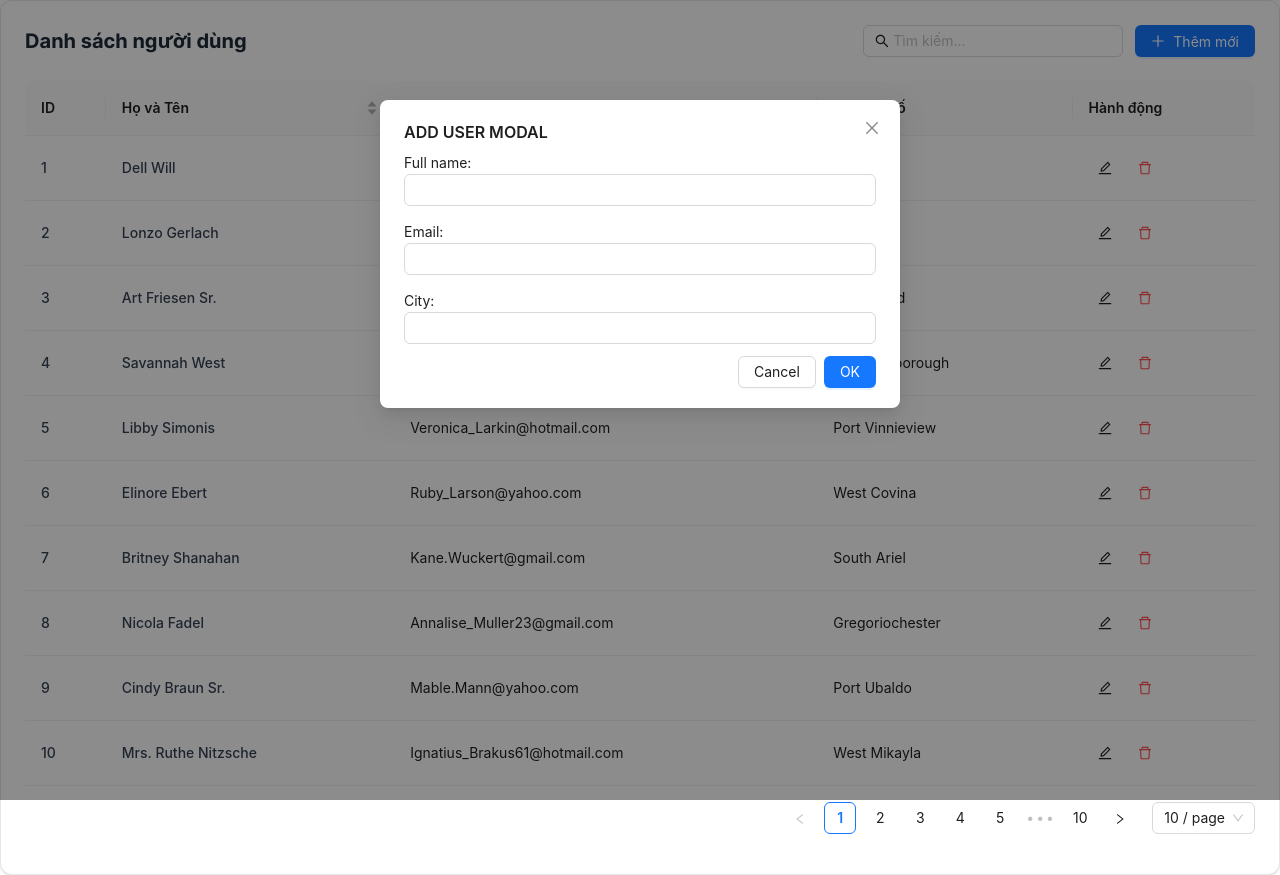
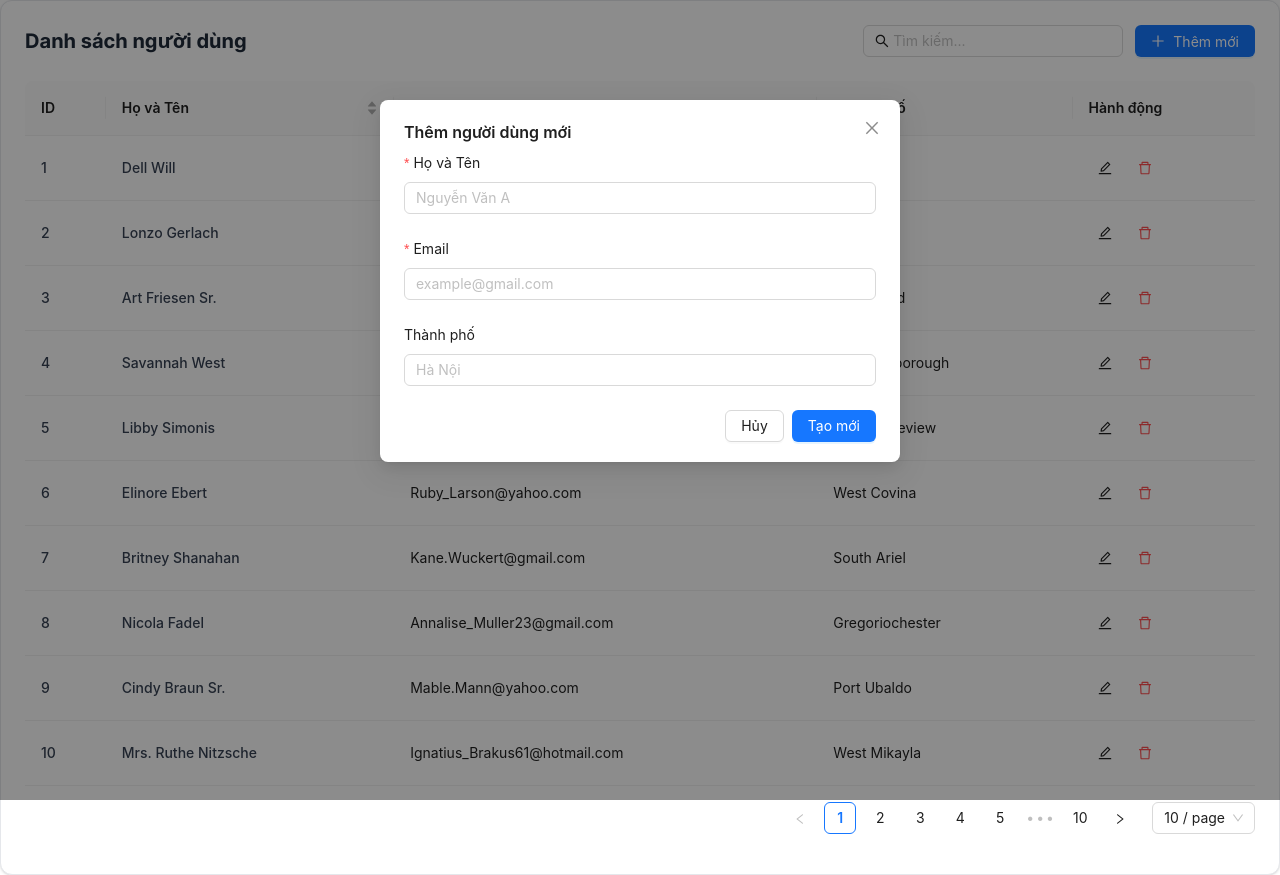
Before and after one commit to Tinasoft-VietNam/nextjs-platform, a Next.js app: page /base in a window 1280 px wide. Both pictures are taken after a click on the button "Thêm mới". Built offline with nearby package versions, Linux system fonts and the light colour scheme.

Commit message:
features add, edit, deleete with modal , form css

```diff
--- /dev/null
+++ b/src/api/userApi.ts
@@ -0,0 +1,25 @@
+// api/userApi.ts
+export const fetchUsers = async (queryString: string) => {
+  const response = await fetch(`/api/data?${queryString}`);
+  return response.json();
+};
+
+export const createUser = async (newUser: any) => {
+  const response = await fetch('/api/data', {
+    method: 'POST',
+    body: JSON.stringify(newUser),
+  });
+  return response.json();
+};
+
+export const updateUser = async (user: any) => {
+  const response = await fetch(`/api/data/${user._id}`, {
+    method: 'PUT',
+    body: JSON.stringify(user),
+  });
+  return response.json();
+};
+
+export const deleteUser = async (id: string) => {
+  await fetch(`/api/data/${id}`, { method: 'DELETE' });
+};
--- /dev/null
+++ b/src/components/organisms/CreateorEditModal.tsx
@@ -0,0 +1,77 @@
+'use client'
+
+import React, { useEffect } from 'react';
+import { Modal, Form, Input, Button } from 'antd';
+
+interface Props {
+  isOpen: boolean;
+  initialData: any | null; // Nếu null là Thêm, nếu có data là Sửa
+  onCancel: () => void;
+  onSubmit: (values: any) => void;
+  isLoading: boolean;
+}
+
+const CreateOrEditModal = ({ isOpen, initialData, onCancel, onSubmit, isLoading }: Props) => {
+  const [form] = Form.useForm();
+
+  // Mỗi khi mở Modal hoặc đổi user cần sửa, reset lại giá trị của Form
+  useEffect(() => {
+    if (isOpen) {
+      if (initialData) {
+        form.setFieldsValue(initialData); // Đổ dữ liệu cũ vào form để sửa
+      } else {
+        form.resetFields(); // Xóa sạch form để thêm mới
+      }
+    }
+  }, [isOpen, initialData, form]);
+
+  return (
+    <Modal
+      title={initialData ? "Chỉnh sửa người dùng" : "Thêm người dùng mới"}
+      open={isOpen}
+      onCancel={onCancel}
+      footer={[
+        <Button key="back" onClick={onCancel}> Hủy </Button>,
+        <Button
+          key="submit"
+          type="primary"
+          loading={isLoading}
+          onClick={() => form.submit()}
+        >
+          {initialData ? "Cập nhật" : "Tạo mới"}
+        </Button>,
+      ]}
+    >
+      <Form
+        form={form}
+        layout="vertical"
+        onFinish={onSubmit} // Khi bấm submit, gọi hàm onSubmit truyền từ cha xuống
+      >
+        <Form.Item
+          name="name"
+          label="Họ và Tên"
+          rules={[{ required: true, message: 'Vui lòng nhập tên!' }]}
+        >
+          <Input placeholder="Nguyễn Văn A" />
+        </Form.Item>
+
+        <Form.Item
+          name="email"
+          label="Email"
+          rules={[
+            { required: true, message: 'Vui lòng nhập email!' },
+            { type: 'email', message: 'Email không hợp lệ!' }
+          ]}
+        >
+          <Input placeholder="example@gmail.com" />
+        </Form.Item>
+
+        <Form.Item name="city" label="Thành phố">
+          <Input placeholder="Hà Nội" />
+        </Form.Item>
+      </Form>
+    </Modal>
+  );
+};
+
+export default CreateOrEditModal;
--- a/src/components/organisms/TablePage/UserTableTanstack.tsx
+++ b/src/components/organisms/TablePage/UserTableTanstack.tsx
@@ -5,13 +5,15 @@ import { Table } from 'antd';
 import type { SorterResult } from 'antd/es/table/interface';
 import type { GetProp, TableProps } from 'antd';
 import { useRouter, useSearchParams } from 'next/navigation';
-import { useQuery, keepPreviousData } from '@tanstack/react-query'; // Import TanStack Query
-
+import { useQuery, useQueryClient, useMutation } from '@tanstack/react-query'; // Import TanStack Query
+import { message, Modal } from 'antd';
+import { fetchUsers, createUser, updateUser, deleteUser } from '@/api/userApi';
 // Import các Molecules
 import TableToolbar from '../../molecules/TableToolbar';
 import ActionButtons from '../../molecules/ActionButton';
 import CreateModal from './CreateModal';
 
+import CreateOrEditModal from '../CreateorEditModal';
 // Định nghĩa kiểu dữ liệu
 type DataType = {
   id: string;
@@ -64,16 +66,12 @@ const getRandomuserParams = (params: TableParams) => {
   return result;
 };
 
-// 1. Tách hàm fetch ra ngoài (queryFn)
-const fetchUsers = async (queryString: string): Promise<ApiResponse<DataType>> => {
-  const response = await fetch(`/api/data?${queryString}`);
-  if (!response.ok) throw new Error('Network response was not ok');
-  return response.json();
-};
 
 export default function UserTableOrganism() {
   const router = useRouter();
-
+  const queryClient = useQueryClient();
+  const [editingUser, setEditingUser] = useState<DataType | null>(null);
+  const [isModalOpen, setIsModalOpen] = useState(false);
   // Chỉ giữ lại các state quản lý UI và Params
   const [isPendingUI, startTransition] = useTransition();
   const [tableParams, setTableParams] = useState<TableParams>({
@@ -85,47 +83,77 @@ export default function UserTableOrganism() {
   const [searchText, setSearchText] = useState('');
   const [isModalCreateOpen, setIsModalCreateOpen] = useState(false);
 
-  // Tạo chuỗi query string từ tableParams
+  // search and read query params tu URL de sync voi state
   const queryString = toURLSearchParams(getRandomuserParams(tableParams)).toString();
-
-  // 2. Thay thế useEffect và useState bằng useQuery
-  const {
-    data: queryData,
-    isFetching, // Dùng isFetching thay vì isLoading để UI table mượt hơn khi chuyển trang
-  } = useQuery({
-    queryKey: ['users', queryString], // Mỗi khi queryString đổi, API sẽ tự fetch lại
+  const { data: queryData, isFetching } = useQuery({
+    queryKey: ['users', queryString],
     queryFn: () => fetchUsers(queryString),
-    placeholderData: keepPreviousData, // Giữ data cũ trên màn hình trong lúc fetch data mới (tránh chớp bảng)
   });
 
+  // add new
+  const addMutation = useMutation({
+    mutationFn: createUser,
+    onSuccess: () => {
+      queryClient.invalidateQueries({ queryKey: ['users'] }); // Làm mới bảng
+      message.success('Thêm người dùng thành công!');
+      setIsModalOpen(false);
+    },
+  });
+
+  //edit
+  const updateMutation = useMutation({
+    mutationFn: updateUser,
+    onSuccess: () => {
+      queryClient.invalidateQueries({ queryKey: ['users'] });
+      message.success('Cập nhật thành công!');
+      setIsModalOpen(false);
+      setEditingUser(null);
+    },
+  });
+
+  // delete
+  const deleteMutation = useMutation({
+    mutationFn: deleteUser,
+    onSuccess: () => {
+      queryClient.invalidateQueries({ queryKey: ['users'] });
+      message.success('Đã xóa người dùng');
+    },
+  });
+
+//   const handleSearch = (value: string) => {
+//     setSearchText(value);
+
+//     // Reset về trang 1 khi search
+//     setTableParams(prev => ({
+//       ...prev,
+//       search: value,
+//       pagination: {
+//         ...prev.pagination,
+//         current: 1
+//       }
+//     }));
+
+//     // Cập nhật URL
+//     router.push(`?${queryString}&search=${encodeURIComponent(value)}`);
+//   };
   const handleSearch = (value: string) => {
-    setSearchText(value);
-
-    // Reset về trang 1 khi search
-    setTableParams(prev => ({
-      ...prev,
-      search: value,
-      pagination: {
-        ...prev.pagination,
-        current: 1
-      }
-    }));
-
-    // Cập nhật URL
-    router.push(`?${queryString}&search=${encodeURIComponent(value)}`);
+    setTableParams(prev => ({ ...prev, search: value, pagination: { ...prev.pagination, current: 1 } }));
+  };
+  const handleDelete = (id: string) => {
+    Modal.confirm({
+      title: 'Bạn có chắc chắn muốn xóa?',
+      onOk: () => deleteMutation.mutate(id),
+    });
   };
 
-  const handleAddNew = () => setIsModalCreateOpen(true);
-
   const handleEdit = (record: DataType) => {
-    console.log("Sửa user:", record.name);
+    setEditingUser(record);
+    setIsModalOpen(true);
   };
 
-  const handleDelete = (recordKey: string) => {
-    // TẠM THỜI: Vẫn để log.
-    // LƯU Ý: Với TanStack Query, chỗ này bạn nên dùng useMutation để gọi API xóa,
-    // sau đó gọi queryClient.invalidateQueries({ queryKey: ['users'] }) để bảng tự update.
-    console.log("Cần gọi API xóa ID:", recordKey);
+  const handleAddNew = () => {
+    setEditingUser(null);
+    setIsModalOpen(true);
   };
 
   const columns: ColumnsType<DataType> = useMemo(() => [
@@ -194,6 +222,7 @@ export default function UserTableOrganism() {
       />
 
       <Table
+        loading={isFetching || deleteMutation.isPending}
         columns={columns}
         // 3. Lấy data trực tiếp từ queryData
         dataSource={queryData?.data || []}
@@ -203,16 +232,27 @@ export default function UserTableOrganism() {
           total: queryData?.total || 0,
         }}
         // Dùng isFetching của React Query kết hợp isPending của UI transition
-        loading={isFetching || isPendingUI}
         onChange={handleTableChange}
         className="overflow-hidden"
         rowKey="id" // Sửa lại thành _id khớp với DataType
       />
 
-      <CreateModal
-        isModalCreateOpen={isModalCreateOpen}
-        setIsModalCreateOpen={setIsModalCreateOpen}
+      <CreateOrEditModal
+        isOpen={isModalOpen}
+        initialData={editingUser}
+        onCancel={() => setIsModalOpen(false)}
+        isLoading={addMutation.isPending || updateMutation.isPending}
+        onSubmit={(values) => {
+          if (editingUser) {
+            // Nếu có editingUser -> Gọi API Update
+            updateMutation.mutate({ ...values, _id: editingUser.id });
+          } else {
+            // Nếu không có -> Gọi API Create
+            addMutation.mutate(values);
+          }
+        }}
       />
+
     </div>
   );
 }
```
